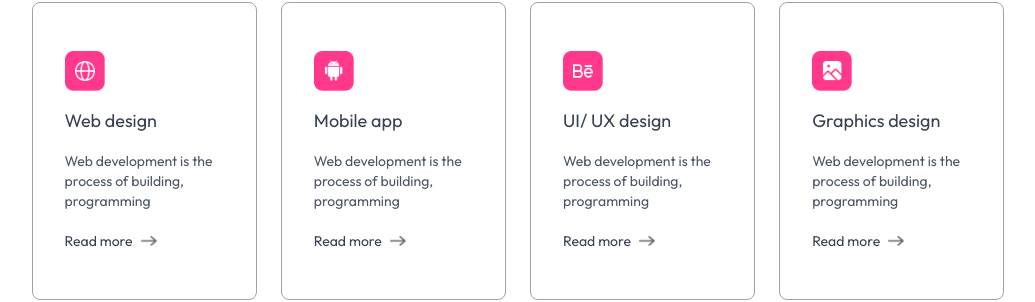
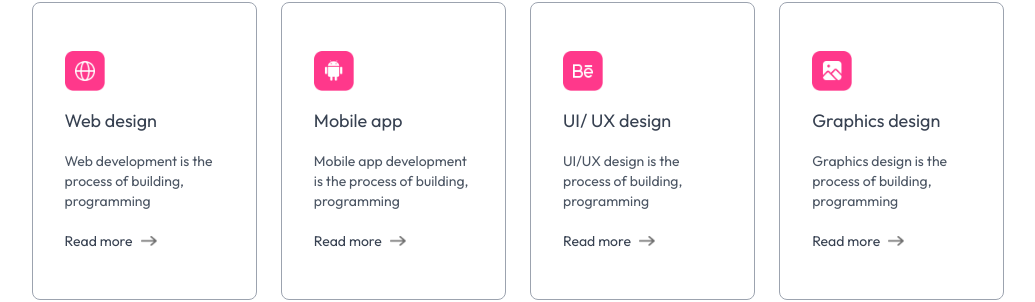
Before and after one commit to MicKilldev/Portfolio, a website: page index.html in a window 1280 px wide. Shown: the part 2495-2797 px from the top of the page, without its empty margins (122-1157 px from the left). Drawn offline with nearby package versions, Linux system fonts and the light colour scheme; a web font is replaced by a local one.

Commit message:
fix: Update service descriptions to accurately reflect their titles.

```diff
--- a/index.html
+++ b/index.html
@@ -280,7 +280,8 @@
                 class="border border-gray-400 rounded-lg px-8 py-12 hover:shadow-black cursor-pointer hover:bg-lightHover hover:-translate-y-1 duration-500 dark:hover:bg-darkHover dark:hover:shadow-white">
                 <img src="./image/mobile-icon.png" alt="" class="w-10">
                 <h3 class="text-lg my-4 text-gray-700 dark:text-white">Mobile app</h3>
-                <p class="text-sm text-gray-600 leading-5 dark:text-white/80">Web development is the process of
+                <p class="text-sm text-gray-600 leading-5 dark:text-white/80">
+                    Mobile app development is the process of
                     building, programming</p>
                 <a href="" class="flex items-center gap-2 text-sm mt-5">Read more <img
                         src="./image/right-arrow-bold.png" alt="" class="w-4 dark:hidden">
@@ -292,7 +293,8 @@
                 class="border border-gray-400 rounded-lg px-8 py-12 hover:shadow-black cursor-pointer hover:bg-lightHover hover:-translate-y-1 duration-500 dark:hover:bg-darkHover dark:hover:shadow-white">
                 <img src="./image/ui-icon.png" alt="" class="w-10">
                 <h3 class="text-lg my-4 text-gray-700 dark:text-white">UI/ UX design</h3>
-                <p class="text-sm text-gray-600 leading-5 dark:text-white/80">Web development is the process of
+                <p class="text-sm text-gray-600 leading-5 dark:text-white/80">
+                    UI/UX design is the process of
                     building, programming</p>
                 <a href="" class="flex items-center gap-2 text-sm mt-5">Read more <img
                         src="./image/right-arrow-bold.png" alt="" class="w-4 dark:hidden">
@@ -304,7 +306,8 @@
                 class="border border-gray-400 rounded-lg px-8 py-12 hover:shadow-black cursor-pointer hover:bg-lightHover hover:-translate-y-1 duration-500 dark:hover:bg-darkHover dark:hover:shadow-white">
                 <img src="./image/graphics-icon.png" alt="" class="w-10">
                 <h3 class="text-lg my-4 text-gray-700 dark:text-white">Graphics design</h3>
-                <p class="text-sm text-gray-600 leading-5 dark:text-white/80">Web development is the process of
+                <p class="text-sm text-gray-600 leading-5 dark:text-white/80">
+                    Graphics design is the process of
                     building, programming</p>
                 <a href="" class="flex items-center gap-2 text-sm mt-5">Read more <img
                         src="./image/right-arrow-bold.png" alt="" class="w-4 dark:hidden">
```
